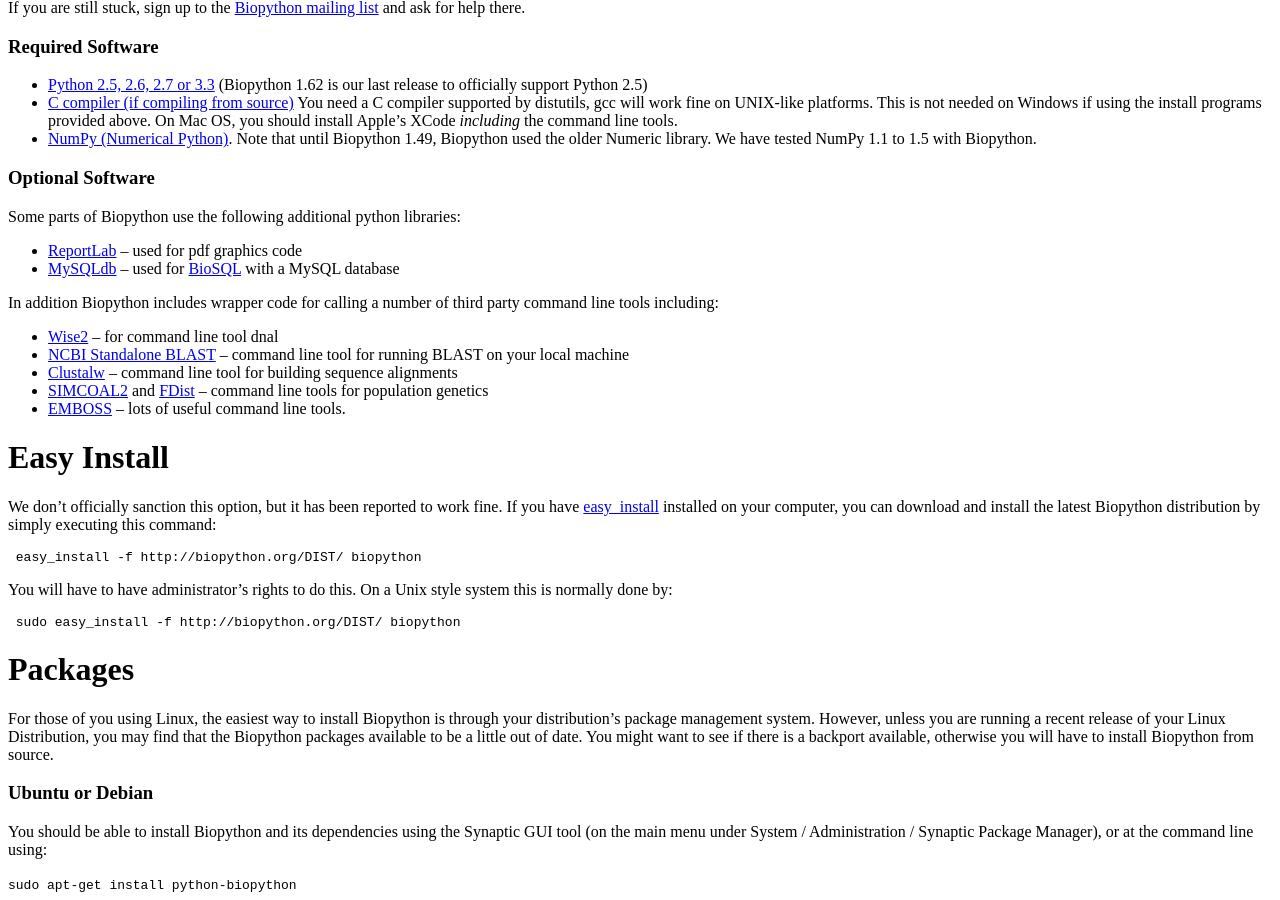
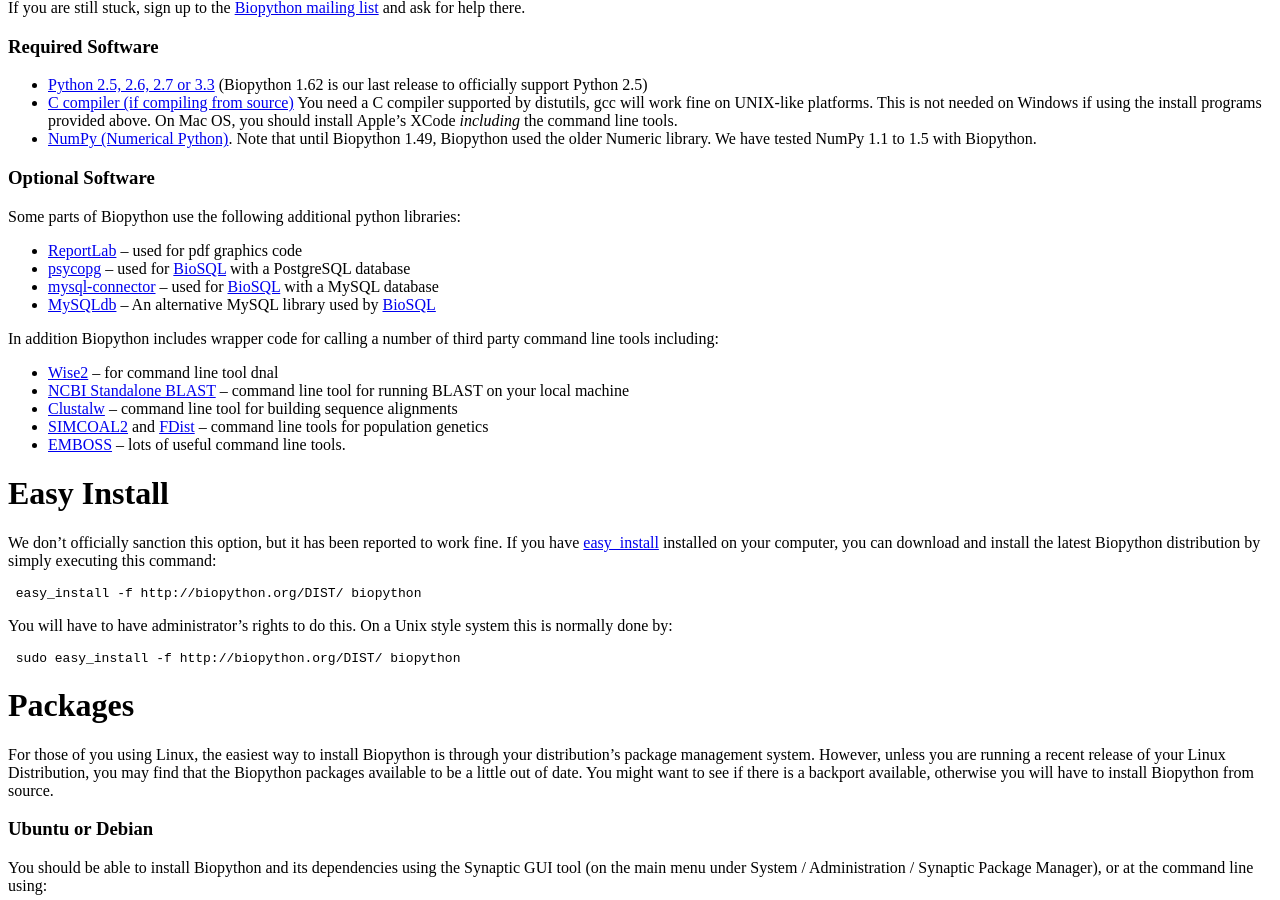
Before and after one commit to biopython/biopython.github.io, a Jekyll site: the page built from wiki/Download.md, in a window 1280 px wide and 900 px high, scrolled down 838 px. Built offline with Jekyll 4.4.1, drawn with Linux system fonts in a browser that asks for light colours.

Commit message:
/* Optional Software */

```diff
--- a/wiki/Download.md
+++ b/wiki/Download.md
@@ -89,8 +89,12 @@ Some parts of Biopython use the following additional python libraries:
 
 -   [ReportLab](http://www.reportlab.org/downloads.html) -- used for pdf
     graphics code
--   [MySQLdb](http://sourceforge.net/projects/mysql-python) -- used for
-    [BioSQL](BioSQL "wikilink") with a MySQL database
+-   [psycopg](http://initd.org/psycopg/) -- used for
+    [BioSQL](BioSQL "wikilink") with a PostgreSQL database
+-   [mysql-connector](http://dev.mysql.com/downloads/connector/python/)
+    -- used for [BioSQL](BioSQL "wikilink") with a MySQL database
+-   [MySQLdb](http://sourceforge.net/projects/mysql-python) -- An
+    alternative MySQL library used by [BioSQL](BioSQL "wikilink")
 
 In addition Biopython includes wrapper code for calling a number of
 third party command line tools including:
```
Also changed, not shown: 1 other file.
